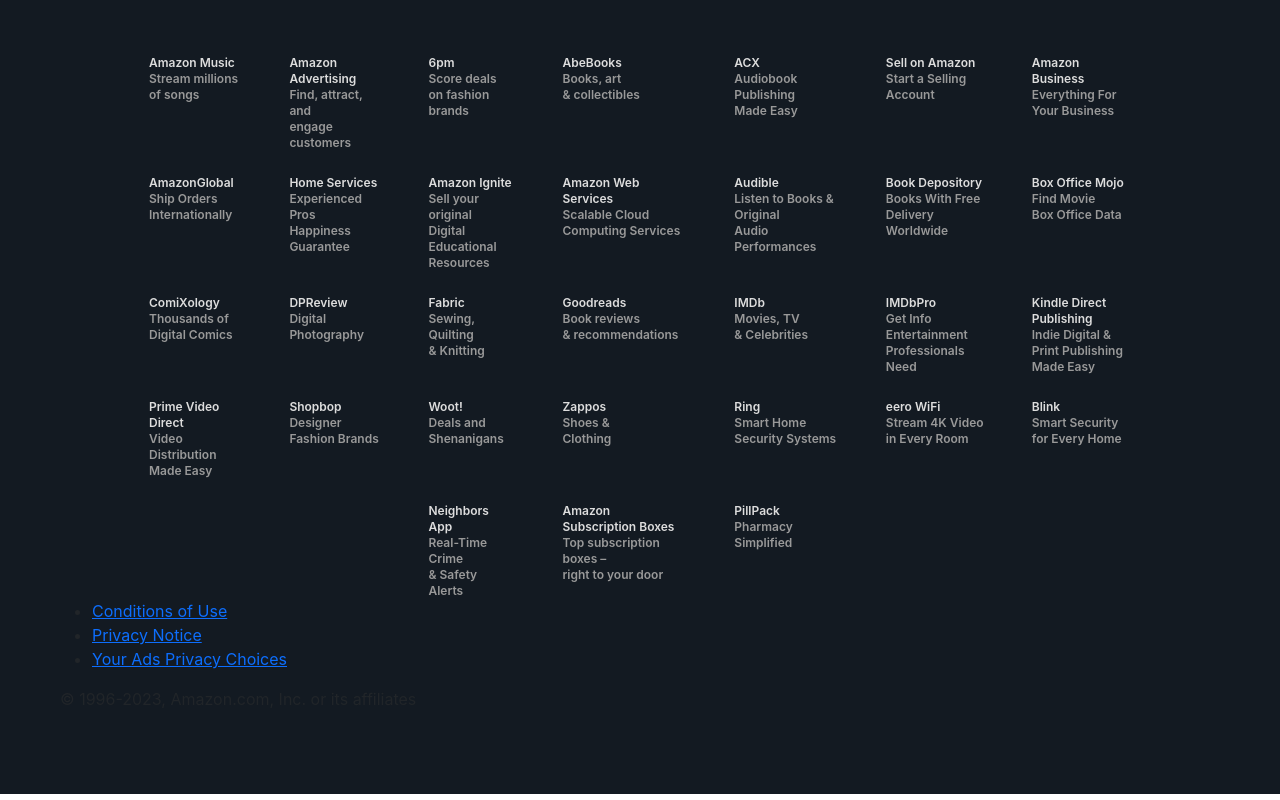
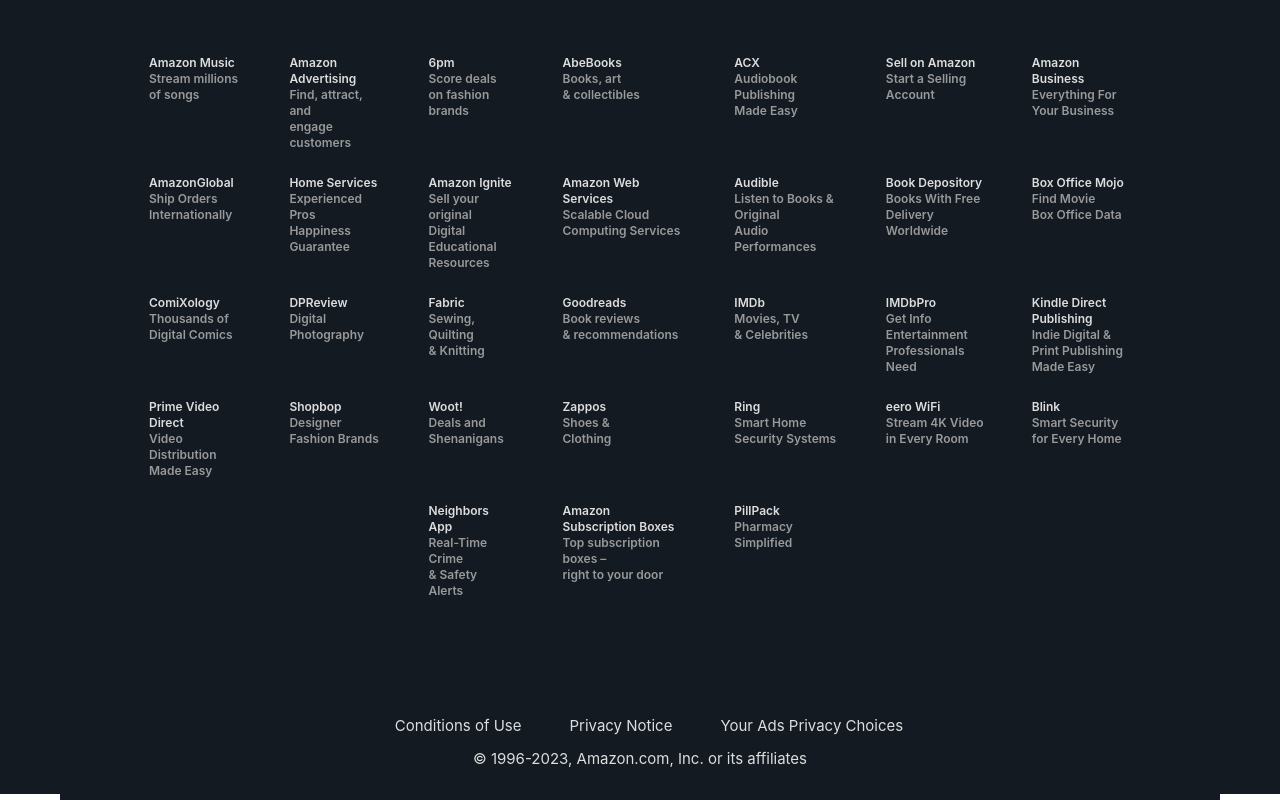
Before and after one commit to Julianah253/AMAZON, a React (Create React App) app: page / in a window 1280 px wide. Shown: the part 2258-3058 px from the top of the page. Built offline with nearby package versions, Linux system fonts and the light colour scheme; a web font is replaced by a local one.

Commit message:
copyright-added

```diff
--- a/src/components/footer/Footer.jsx
+++ b/src/components/footer/Footer.jsx
@@ -140,8 +140,12 @@
                     </tr>
                 </tbody>
             </table>
+            <br/><br/><br/><br/>
             <div class="navFooterLine navFooterLinkLine navFooterPadItemLine navFooterCopyright">
-                 <ul><li class="nav_first"><a href="/gp/help/customer/display.html?nodeId=508088&amp;ref_=footer_cou" class="nav_a">Conditions of Use</a></li><li><a href="/gp/help/customer/display.html?nodeId=468496&amp;ref_=footer_privacy" class="nav_a">Privacy Notice</a></li><li class="nav_last"><a href="/privacyprefs?ref_=footer_iba" class="nav_a">Your Ads Privacy Choices</a></li></ul><span>© 1996-2023, Amazon.com, Inc. or its affiliates</span>
+                 <ul>
+                    <li class="nav_first"><a href="/gp/help/customer/display.html?nodeId=508088&amp;ref_=footer_cou" class="nav_a">Conditions of Use</a></li><li><a href="/gp/help/customer/display.html?nodeId=468496&amp;ref_=footer_privacy" class="nav_a">Privacy Notice</a></li><li class="nav_last"><a href="/privacyprefs?ref_=footer_iba" class="nav_a">Your Ads Privacy Choices</a></li>
+                 </ul>
+                    <span>© 1996-2023, Amazon.com, Inc. or its affiliates</span>
             </div>
         </div>
     </footer>
--- a/src/components/footer/footer.css
+++ b/src/components/footer/footer.css
@@ -3,7 +3,6 @@
   margin: 0;
   box-sizing: border-box;
 }
-
 
 footer .footer {
   background-color: #37475A;
@@ -12,7 +11,6 @@
   justify-content: center;
   align-items: center;
   border: none;
-
 }
 footer .footer:hover {
   background-color: #485769;
@@ -226,4 +224,39 @@
 footer .last__footer .navFooterMoreOnAmazon {
   max-width: 1000px;
   margin: 0 auto;
+}
+footer .last__footer .navFooterLine {
+  font-size: 15px;
+  font-family: inherit;
+  color: #DDD;
+}
+footer .last__footer .navFooterLine ul {
+  display: flex;
+  flex-wrap: wrap;
+  justify-content: center;
+  margin: 0 0 0 18px;
+  padding: 10px;
+  color: #0F1111;
+  gap: 30px;
+}
+footer .last__footer .navFooterLine ul li {
+  list-style: none;
+}
+footer .last__footer .navFooterLine ul li a {
+  text-decoration: none;
+  color: #DDD;
+  white-space: normal;
+  padding: 0 0.6em;
+}
+footer .last__footer .navFooterLine span {
+  text-align: center;
+}
+footer .last__footer .navFooterCopyright {
+  background-color: #131A22;
+  max-width: 100%;
+  margin: 0;
+  padding: 10px 0 30px;
+}
+footer .last__footer .navFooterPadItemLine {
+  text-align: center;
 }/*# sourceMappingURL=footer.css.map */
--- a/src/components/footer/footer.scss
+++ b/src/components/footer/footer.scss
@@ -310,5 +310,54 @@
             max-width: 1000px;
             margin: 0 auto;
         }
+
+        .navFooterLine
+        {
+            font-size: 15px;
+            font-family: inherit;
+            color: #DDD;
+
+            ul
+            {
+                display: flex;
+                flex-wrap: wrap;
+                justify-content: center;
+                margin: 0 0 0 18px;
+                padding: 10px;
+                color: #0F1111;
+                gap: 30px;
+
+                li
+                {
+                    list-style: none;
+
+                    a
+                    {
+                        text-decoration: none;
+                        color: #DDD;
+                        white-space: normal;
+                        padding: 0 0.6em;
+                    }
+                }
+            }
+
+            span
+            {
+                text-align: center;
+            }
+
+        }
+
+        .navFooterCopyright
+        {
+            background-color: #131A22;
+            max-width: 100%;
+            margin: 0;
+            padding: 10px 0 30px;
+        }
+
+        .navFooterPadItemLine {
+            text-align: center;
+        }
     }
 }
```
Also changed, not shown: 1 other file (tests, documents, lock files or other folders).
